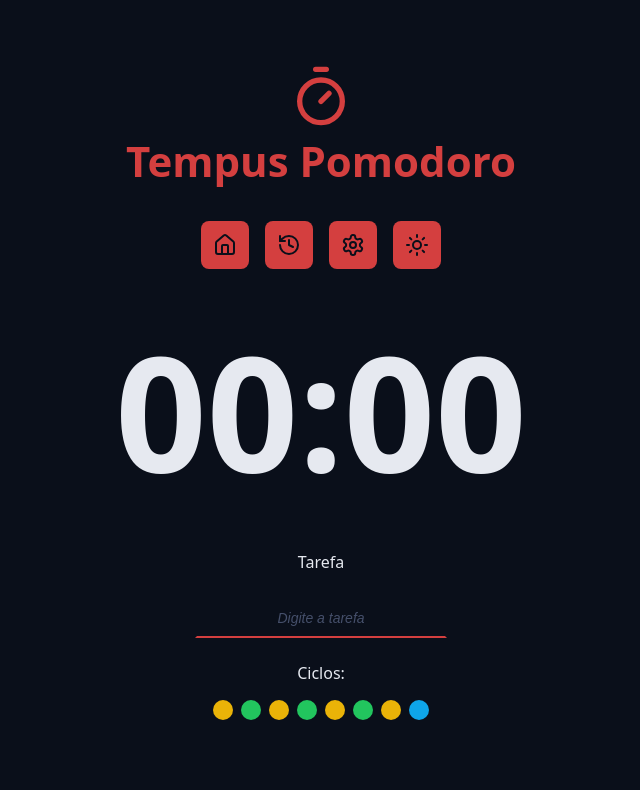
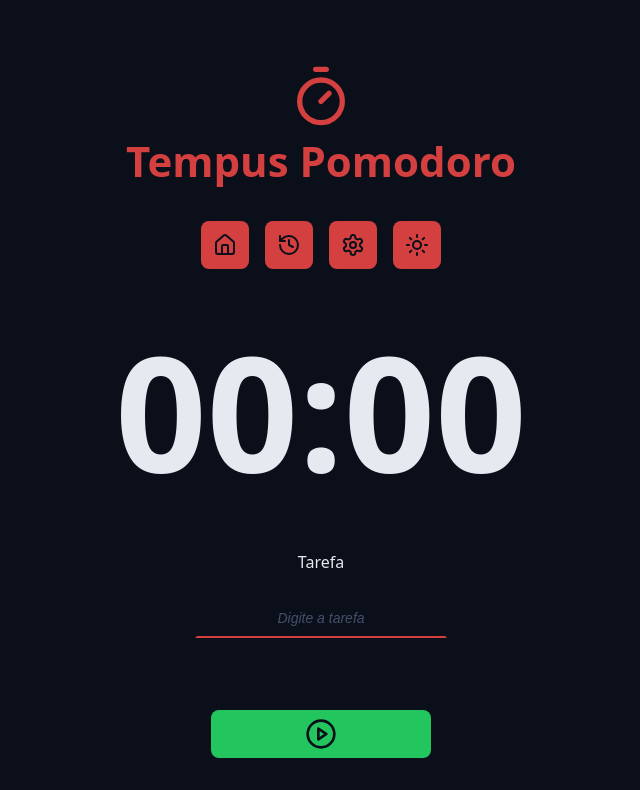
Before and after one commit to AlexandreBarrosDev/tempus-pomodoro, a React (Vite) app: page / in a window 1280 px wide. Shown: the top 790 px of the page, without its empty margins (319-959 px from the left). Built offline with nearby package versions, Linux system fonts and the light colour scheme.

Commit message:
feat: altera comportamento da inicialização do contador e do botão de iniciar tarefa

```diff
--- a/src/components/CountDown/index.tsx
+++ b/src/components/CountDown/index.tsx
@@ -3,5 +3,7 @@
 
 export function CountDown() {
   const { state } = useTaskContext();
-  return <div className={styles.container}>{state.formatSecondsRemaining}</div>;
+  return (
+    <div className={styles.container}>{state.formattedSecondsRemaining}</div>
+  );
 }
--- a/src/components/Cycles/index.tsx
+++ b/src/components/Cycles/index.tsx
@@ -1,18 +1,35 @@
+import { useTaskContext } from '../../contexts/TaskContext/useTaskContext';
+import { getNextCycle } from '../../utils/getNextCycle';
+import { getNextCycleType } from '../../utils/getNextCycleType';
 import styles from './styles.module.css';
 
 export function Cycles() {
+  const { state } = useTaskContext();
+
+  const cycleStep = Array.from({ length: state.currentCycle });
+
+  const cycleDescriptionMap = {
+    focus: 'Foco',
+    shortBreak: 'Descanso curto',
+    longBreak: 'Descanso longo',
+  };
   return (
     <div className={styles.cyclesContainer}>
       <span>Ciclos: </span>
       <div className={`${styles.cycleDots}`}>
-        <span className={`${styles.cycleDot} ${styles.workTime}`}></span>
-        <span className={`${styles.cycleDot} ${styles.shortBreakTime}`}></span>
-        <span className={`${styles.cycleDot} ${styles.workTime}`}></span>
-        <span className={`${styles.cycleDot} ${styles.shortBreakTime}`}></span>
-        <span className={`${styles.cycleDot} ${styles.workTime}`}></span>
-        <span className={`${styles.cycleDot} ${styles.shortBreakTime}`}></span>
-        <span className={`${styles.cycleDot} ${styles.workTime}`}></span>
-        <span className={`${styles.cycleDot} ${styles.longBreakTime}`}></span>
+        {cycleStep.map((_, index) => {
+          const nextCycle = getNextCycle(index);
+          const nextCycleType = getNextCycleType(nextCycle);
+
+          return (
+            <span
+              key={nextCycle}
+              className={`${styles.cycleDot} ${styles[nextCycleType]}`}
+              aria-label={`Indicador de ciclo de ${cycleDescriptionMap[nextCycleType]}`}
+              title={`Indicador de ciclo de ${cycleDescriptionMap[nextCycleType]}`}
+            ></span>
+          );
+        })}
       </div>
     </div>
   );
--- a/src/components/Cycles/styles.module.css
+++ b/src/components/Cycles/styles.module.css
@@ -18,14 +18,14 @@
   border-radius: 50%;
 }
 
-.workTime {
+.focus {
   background: var(--warning);
 }
 
-.shortBreakTime {
+.shortBreak {
   background: var(--success);
 }
 
-.longBreakTime {
+.longBreak {
   background: var(--info);
 }
--- a/src/components/MainForm/index.tsx
+++ b/src/components/MainForm/index.tsx
@@ -1,4 +1,4 @@
-import { PlayCircleIcon } from 'lucide-react';
+import { PlayCircleIcon, StopCircleIcon } from 'lucide-react';
 import { Cycles } from '../Cycles';
 import { DefaultButton } from '../DefaultButton';
 import { DefaultInput } from '../DefaultInput';
@@ -7,6 +7,7 @@
 import { TaskModel } from '../../models/TaskModels';
 import { getNextCycle } from '../../utils/getNextCycle';
 import { getNextCycleType } from '../../utils/getNextCycleType';
+import { formatSecondsToMinutes } from '../../utils/formatSecondsToMinutes';
 
 export function MainForm() {
   const { state, setState } = useTaskContext();
@@ -32,7 +33,7 @@
       startDate: Date.now(),
       completeDate: null,
       interruptDate: null,
-      duration: 1,
+      duration: state.config[nextCycleType],
       type: nextCycleType,
     };
 
@@ -45,7 +46,7 @@
         activeTask: newTask,
         currentCycle: nextCycle,
         secondsRemaining,
-        formattedSecondsRemaining: '00:00',
+        formattedSecondsRemaining: formatSecondsToMinutes(secondsRemaining),
         tasks: [...prevState.tasks, newTask],
       };
     });
@@ -60,13 +61,33 @@
           type='text'
           placeholder='Digite a tarefa'
           ref={taskNameInput}
+          disabled={!!state.activeTask}
         />
       </div>
+
+      {state.currentCycle > 0 && (
+        <div className='formRow'>
+          <Cycles />
+        </div>
+      )}
+
       <div className='formRow'>
-        <Cycles />
-      </div>
-      <div className='formRow'>
-        <DefaultButton icon={<PlayCircleIcon />} />
+        {!state.activeTask ? (
+          <DefaultButton
+            type='submit'
+            aria-label='Iniciar nova tarefa'
+            title='Iniciar nova tarefa'
+            icon={<PlayCircleIcon />}
+          />
+        ) : (
+          <DefaultButton
+            type='button'
+            aria-label='Interromper tarefa'
+            title='Interromper tarefa'
+            color='red'
+            icon={<StopCircleIcon />}
+          />
+        )}
       </div>
     </form>
   );
--- a/src/contexts/TaskContext/initialTaskState.ts
+++ b/src/contexts/TaskContext/initialTaskState.ts
@@ -3,12 +3,12 @@
 export const initialTaskState: TaskStateModel = {
   tasks: [],
   secondsRemaining: 0,
-  formatSecondsRemaining: '00:00',
+  formattedSecondsRemaining: '00:00',
   activeTask: null,
-  currentCycle: 1,
+  currentCycle: 0,
   config: {
-    workTime: 25,
-    shortBreakTime: 5,
-    longBreakTime: 15,
+    focus: 25,
+    shortBreak: 5,
+    longBreak: 15,
   },
 };
--- /dev/null
+++ b/src/utils/formatSecondsToMinutes.ts
@@ -0,0 +1,6 @@
+export function formatSecondsToMinutes(seconds: number) {
+  const minutes = String(Math.floor(seconds / 60)).padStart(2, '0');
+  const secondsMod = String(Math.floor(seconds % 60)).padStart(2, '0');
+
+  return `${minutes}:${secondsMod}`;
+}
```
Also changed, not shown: src/models/TaskStateModel.ts (+4 -4 lines).
